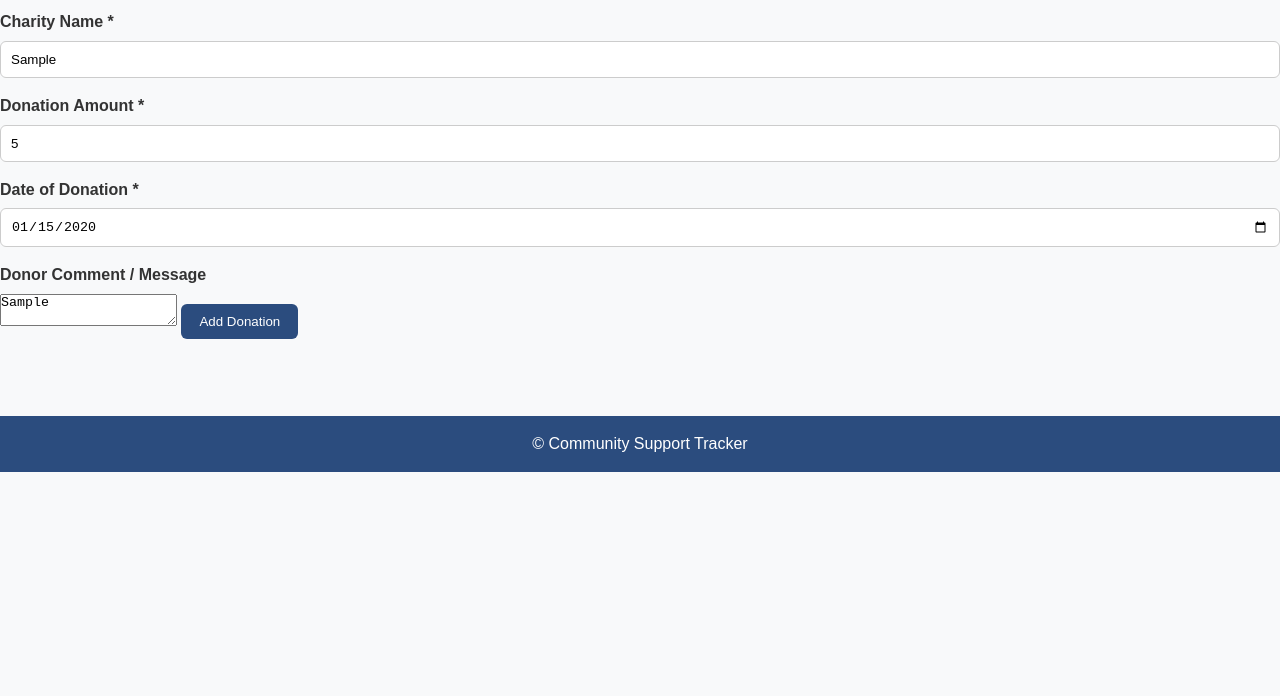
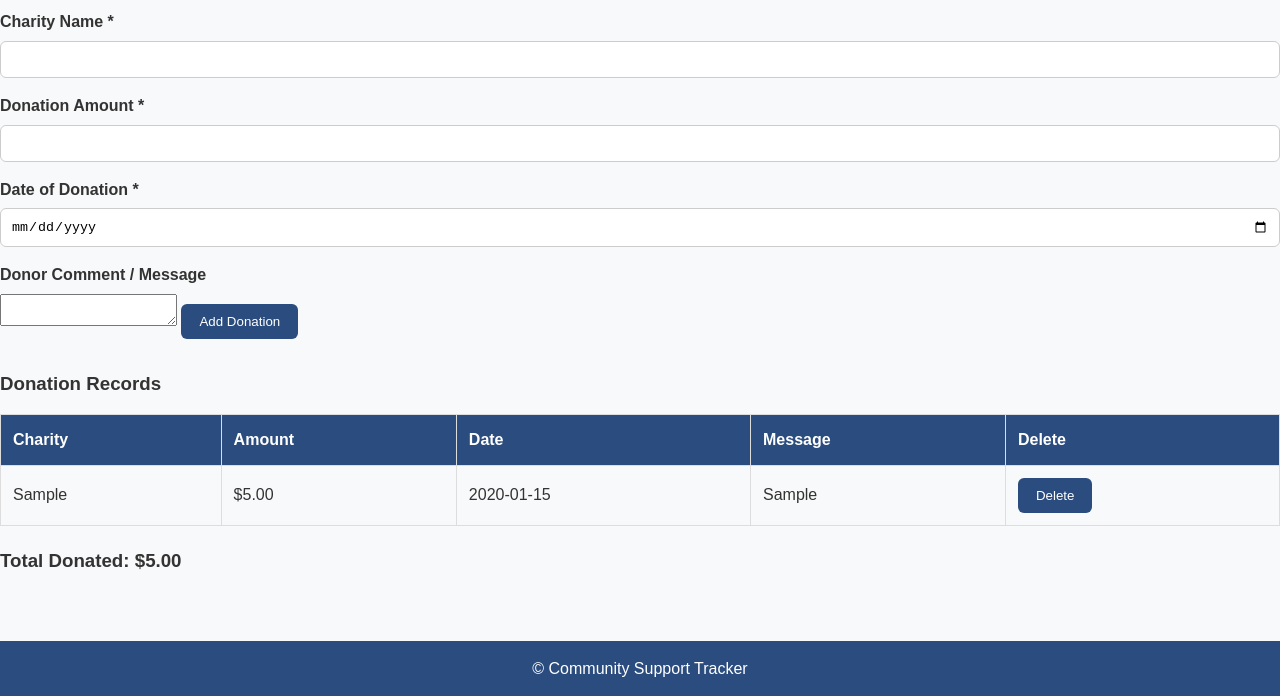
Before and after one commit to luv120-impact/Community-Support-Tracker, a website: page donation.html in a window 1280 px wide. Both pictures are taken after typing "Sample", "5", "2020-01-15", "Sample" into the empty fields and a click on the button "Add Donation". Shown: the part 237-933 px from the top of the page. Before the commit the page ends 800 px from the top, so only its background shows below. Drawn offline with Linux system fonts and the light colour scheme.

Commit message:
added table, delete button, storage and total donated for second part

```diff
--- a/donation.html
+++ b/donation.html
@@ -16,8 +16,8 @@
             <ul>
                 <li><a href="index.html">Home</a></li>
                 <li><a href="donation.html">Donations</a></li>
-                <li><a href="volunteer.html">Volunteer Hours</a></li>
-                <li><a href="events.html">Event Signup</a></li>
+                <li><a href="volunteer-hours.html">Volunteer Hours</a></li>
+                <li><a href="event-signup.html">Event Signup</a></li>
             </ul>
         </nav>
     </header>
@@ -47,6 +47,25 @@
 
         </form>
 
+        <h3 style="margin-top: 30px;">Donation Records</h3>
+
+        <table id="donation-table">
+            <thead>
+                <tr>
+                    <th>Charity</th>
+                    <th>Amount</th>
+                    <th>Date</th>
+                    <th>Message</th>
+                    <th>Delete</th>
+                </tr>
+            </thead>
+            <tbody>
+
+            </tbody>
+        </table>
+
+        <h3 style="margin-top: 20px;">Total Donated: $<span id="total-donated">0</span></h3>
+
     </main>
 
     <footer>
--- a/js/donation.js
+++ b/js/donation.js
@@ -23,6 +23,7 @@ if (typeof module !== "undefined") {
     module.exports = { validateDonation, createDonationObject };
 }
 
+
 document.getElementById("donation-form")?.addEventListener("submit", function (event) {
     event.preventDefault();
 
@@ -45,7 +46,67 @@ document.getElementById("donation-form")?.addEventListener("submit", function (e
 
     const donationData = createDonationObject(charity, amount, date, message);
 
+    saveDonation(donationData);
+    addDonationToTable(donationData);
+    updateTotal();
+
     console.log("Temporary donation object:", donationData);
 
-    alert("Donation successfully saved (temporary).");
+    alert("Donation successfully saved.");
+    event.target.reset();
 });
+
+const STORAGE_KEY = "donations";
+const tableBody = document.querySelector("#donation-table tbody");
+const totalAmountDisplay = document.getElementById("total-donated");
+
+document.addEventListener("DOMContentLoaded", loadDonations);
+
+function loadDonations() {
+    const saved = JSON.parse(localStorage.getItem(STORAGE_KEY)) || [];
+    saved.forEach(d => addDonationToTable(d));
+    updateTotal();
+}
+
+function saveDonation(donation) {
+    const saved = JSON.parse(localStorage.getItem(STORAGE_KEY)) || [];
+    saved.push(donation);
+    localStorage.setItem(STORAGE_KEY, JSON.stringify(saved));
+}
+
+function addDonationToTable(donation) {
+    const row = document.createElement("tr");
+
+    row.innerHTML = `
+        <td>${donation.charity}</td>
+        <td>$${donation.amount.toFixed(2)}</td>
+        <td>${donation.date}</td>
+        <td>${donation.message}</td>
+        <td><button class="delete-btn">Delete</button></td>
+    `;
+
+    row.querySelector(".delete-btn").addEventListener("click", function () {
+        deleteDonation(donation);
+        row.remove();
+        updateTotal();
+    });
+
+    tableBody.appendChild(row);
+}
+
+function deleteDonation(target) {
+    const saved = JSON.parse(localStorage.getItem(STORAGE_KEY)) || [];
+    const updated = saved.filter(d =>
+        !(d.charity === target.charity &&
+          d.amount === target.amount &&
+          d.date === target.date &&
+          d.message === target.message)
+    );
+    localStorage.setItem(STORAGE_KEY, JSON.stringify(updated));
+}
+
+function updateTotal() {
+    const saved = JSON.parse(localStorage.getItem(STORAGE_KEY)) || [];
+    const total = saved.reduce((sum, d) => sum + d.amount, 0);
+    totalAmountDisplay.textContent = total.toFixed(2);
+}
--- a/volunteer-hours.html
+++ b/volunteer-hours.html
@@ -5,7 +5,7 @@
     <title>Volunteer Hours Tracker - Community Support Tracker</title>
     <meta name="viewport" content="width=device-width, initial-scale=1.0">
     <!-- CSS file path -->
-    <link rel="stylesheet" href="style.css">
+    <link rel="stylesheet" href="styles.css">
 </head>
 <body>
     <header>
```
Also changed, not shown: template.html (deleted).
